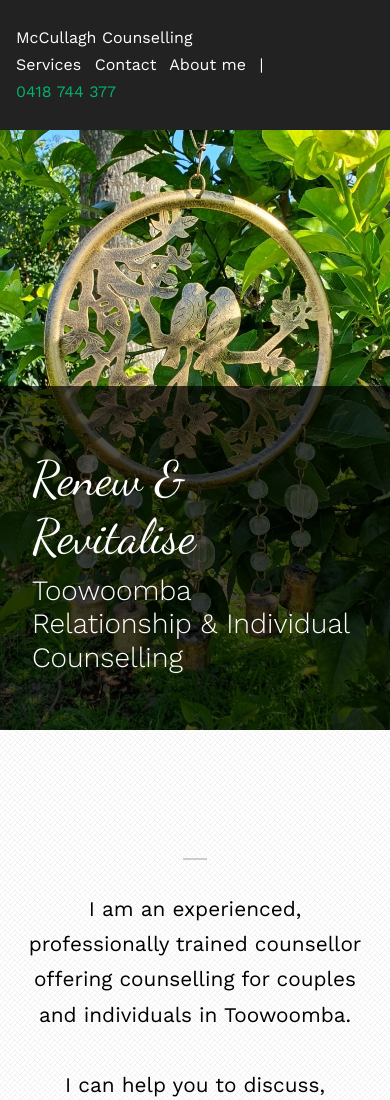
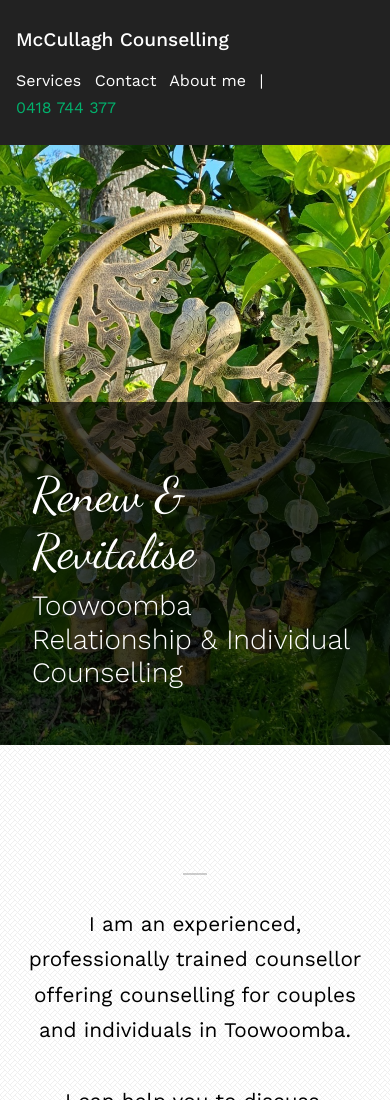
Before and after one commit to isaacosment/lee-mccullagh-counselling, a plain HTML site: page index.html in a window 390 px wide. Shown: the top 1100 px of the page. Drawn offline with nearby package versions, Linux system fonts and the light colour scheme.

Commit message:
Added favicon. Adjusted the display of logo.

```diff
--- a/assets/css/site.css
+++ b/assets/css/site.css
@@ -287,6 +287,12 @@ footer {
         flex-direction: column;
     }
 
+    .topbar__logo {
+        font-size:1.2em;
+        margin-bottom:10px;
+        font-weight:500;
+    }
+
     .body-content {
         padding-left:16px;
         padding-right:16px;
--- a/index.html
+++ b/index.html
@@ -14,7 +14,7 @@
 		<link rel="preconnect" href="https://fonts.gstatic.com" crossorigin>
 		<link rel="stylesheet" href="https://cdnjs.cloudflare.com/ajax/libs/font-awesome/5.15.4/css/all.min.css" integrity="sha512-1ycn6IcaQQ40/MKBW2W4Rhis/DbILU74C1vSrLJxCq57o941Ym01SwNsOMqvEBFlcgUa6xLiPY/NS5R+E6ztJQ==" crossorigin="anonymous" referrerpolicy="no-referrer" />
 		<link href="https://fonts.googleapis.com/css2?family=Dancing+Script:wght@400&display=swap" rel="stylesheet">
-		<link href="https://fonts.googleapis.com/css2?family=Work+Sans:wght@200;300;400&display=swap" rel="stylesheet">
+		<link href="https://fonts.googleapis.com/css2?family=Work+Sans:wght@200;300;400;500&display=swap" rel="stylesheet">
 		<link href="assets/css/site.css" rel="stylesheet">
 	</head>
 	<body>
@@ -25,7 +25,7 @@
 
 		<div class="topbar">
 			<div class="centre-container topbar__content">
-				<div>
+				<div class="topbar__logo">
 					McCullagh Counselling
 				</div>
 				<div class="full-width"></div>
```
Also changed, not shown: android-chrome-192x192.png (added), android-chrome-512x512.png (added), apple-touch-icon.png (added), favicon-16x16.png (added), favicon-32x32.png (added), favicon.ico (added), site.webmanifest (added).
